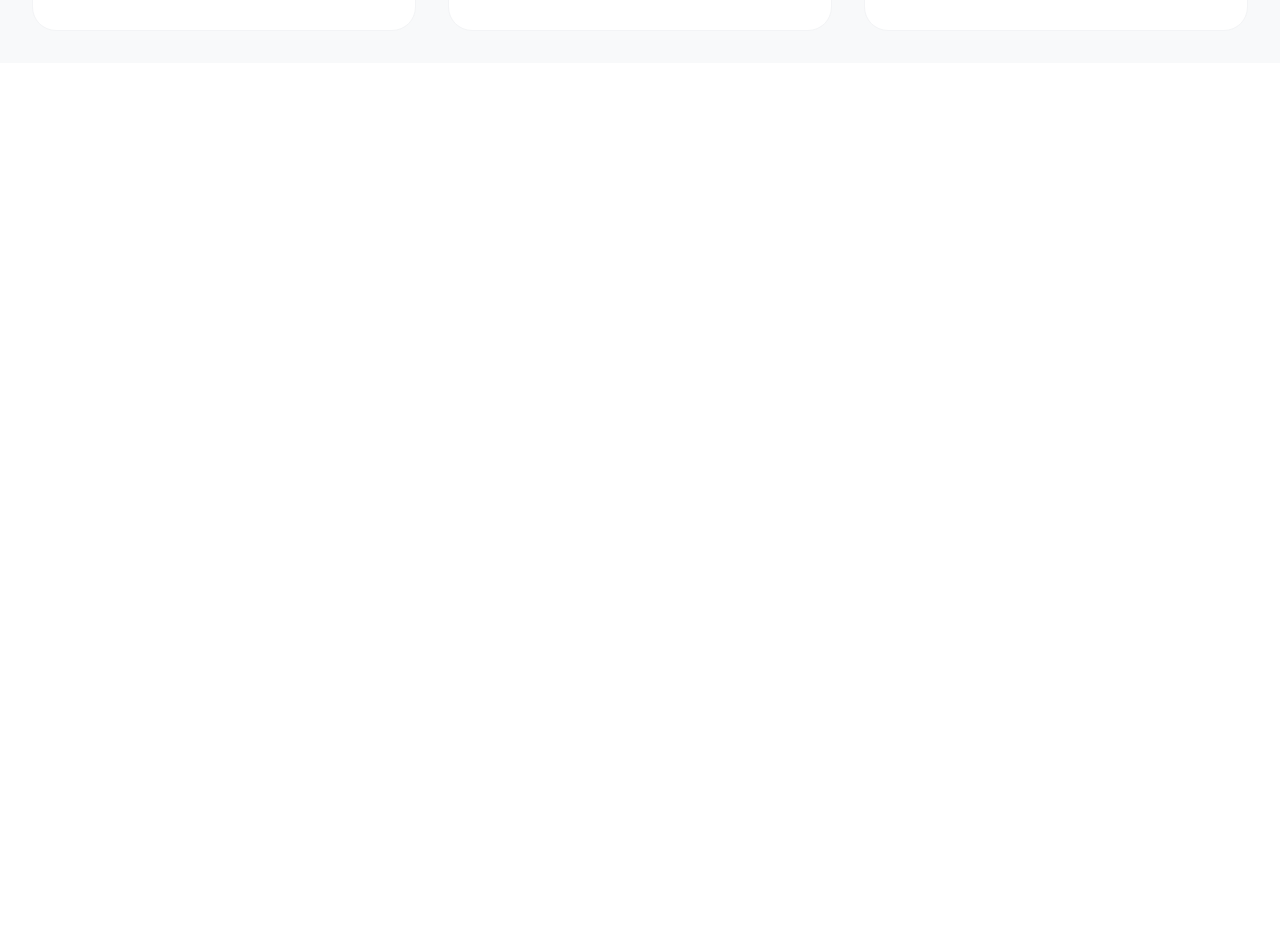
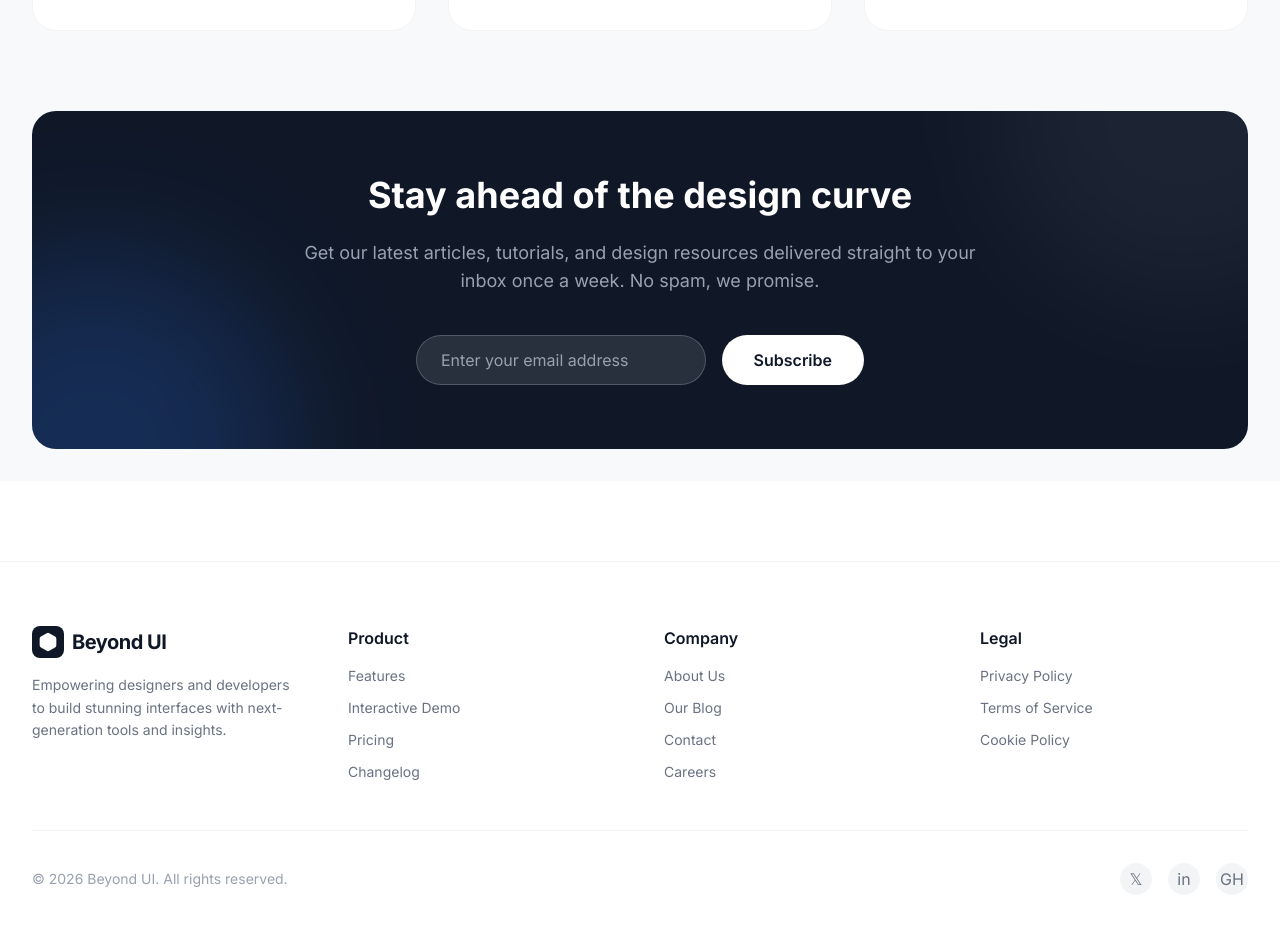
Before and after one commit to reubenzzz/blog-app, a Next.js app: page / in a window 1280 px wide. Shown: the part 1391-2316 px from the top of the page. Before the commit the page ends 1454 px from the top, so only its background shows below. Built offline with nearby package versions, Linux system fonts and the light colour scheme; no server answers.

Commit message:
feat: add detailed footer and newsletter CTA section

```diff
--- a/src/app/layout.tsx
+++ b/src/app/layout.tsx
@@ -2,6 +2,8 @@ import type { Metadata } from "next";
 import { Inter } from "next/font/google";
 import "./globals.css";
 import { Providers } from "@/components/Providers";
+
+import { Footer } from "@/components/Footer";
 
 const inter = Inter({
   variable: "--font-inter",
@@ -26,6 +28,7 @@ export default function RootLayout({
       <body className="min-h-full flex flex-col font-sans text-gray-900 bg-white">
         <Providers>
           {children}
+          <Footer />
         </Providers>
       </body>
     </html>
--- /dev/null
+++ b/src/components/Footer.tsx
@@ -0,0 +1,64 @@
+import { Hexagon } from "lucide-react";
+import Link from "next/link";
+
+export function Footer() {
+  return (
+    <footer className="bg-white border-t border-gray-100 py-12 md:py-16 mt-20">
+      <div className="max-w-7xl mx-auto px-4 sm:px-6 lg:px-8">
+        <div className="grid grid-cols-1 md:grid-cols-4 gap-12">
+          <div className="md:col-span-1">
+            <Link href="/" className="flex items-center gap-2 mb-4 group inline-flex">
+              <div className="bg-gray-900 text-white p-1.5 rounded-lg group-hover:bg-gray-800 transition-colors">
+                <Hexagon className="w-5 h-5 fill-current" />
+              </div>
+              <span className="font-bold text-xl tracking-tight text-gray-900">Beyond UI</span>
+            </Link>
+            <p className="text-gray-500 text-sm leading-relaxed mb-6">
+              Empowering designers and developers to build stunning interfaces with next-generation tools and insights.
+            </p>
+          </div>
+
+          <div>
+            <h4 className="font-semibold text-gray-900 mb-4">Product</h4>
+            <ul className="space-y-3 text-sm text-gray-500">
+              <li><Link href="/features" className="hover:text-gray-900 transition-colors">Features</Link></li>
+              <li><Link href="/demo" className="hover:text-gray-900 transition-colors">Interactive Demo</Link></li>
+              <li><Link href="#" className="hover:text-gray-900 transition-colors">Pricing</Link></li>
+              <li><Link href="#" className="hover:text-gray-900 transition-colors">Changelog</Link></li>
+            </ul>
+          </div>
+
+          <div>
+            <h4 className="font-semibold text-gray-900 mb-4">Company</h4>
+            <ul className="space-y-3 text-sm text-gray-500">
+              <li><Link href="/about" className="hover:text-gray-900 transition-colors">About Us</Link></li>
+              <li><Link href="/blog" className="hover:text-gray-900 transition-colors">Our Blog</Link></li>
+              <li><Link href="/contact" className="hover:text-gray-900 transition-colors">Contact</Link></li>
+              <li><Link href="#" className="hover:text-gray-900 transition-colors">Careers</Link></li>
+            </ul>
+          </div>
+
+          <div>
+            <h4 className="font-semibold text-gray-900 mb-4">Legal</h4>
+            <ul className="space-y-3 text-sm text-gray-500">
+              <li><Link href="#" className="hover:text-gray-900 transition-colors">Privacy Policy</Link></li>
+              <li><Link href="#" className="hover:text-gray-900 transition-colors">Terms of Service</Link></li>
+              <li><Link href="#" className="hover:text-gray-900 transition-colors">Cookie Policy</Link></li>
+            </ul>
+          </div>
+        </div>
+
+        <div className="border-t border-gray-100 mt-12 pt-8 flex flex-col md:flex-row items-center justify-between gap-4">
+          <p className="text-sm text-gray-400">
+            © {new Date().getFullYear()} Beyond UI. All rights reserved.
+          </p>
+          <div className="flex gap-4">
+            <div className="w-8 h-8 rounded-full bg-gray-100 hover:bg-gray-200 transition-colors cursor-pointer flex items-center justify-center text-gray-500">𝕏</div>
+            <div className="w-8 h-8 rounded-full bg-gray-100 hover:bg-gray-200 transition-colors cursor-pointer flex items-center justify-center text-gray-500">in</div>
+            <div className="w-8 h-8 rounded-full bg-gray-100 hover:bg-gray-200 transition-colors cursor-pointer flex items-center justify-center text-gray-500">GH</div>
+          </div>
+        </div>
+      </div>
+    </footer>
+  );
+}
--- a/src/components/HomeClient.tsx
+++ b/src/components/HomeClient.tsx
@@ -138,6 +138,30 @@ export function HomeClient({ initialPosts }: { initialPosts: Post[] }) {
               ))}
             </div>
           </section>
+
+          {/* Newsletter Section */}
+          <section className="bg-gray-900 rounded-3xl p-8 sm:p-12 lg:p-16 text-center text-white mt-20 relative overflow-hidden">
+            <div className="absolute top-0 right-0 -translate-y-1/2 translate-x-1/3 w-96 h-96 bg-white/5 rounded-full blur-3xl"></div>
+            <div className="absolute bottom-0 left-0 translate-y-1/2 -translate-x-1/3 w-96 h-96 bg-blue-500/20 rounded-full blur-3xl"></div>
+
+            <div className="relative z-10 max-w-2xl mx-auto">
+              <h3 className="text-3xl sm:text-4xl font-bold mb-6">Stay ahead of the design curve</h3>
+              <p className="text-gray-400 text-lg mb-10">
+                Get our latest articles, tutorials, and design resources delivered straight to your inbox once a week. No spam, we promise.
+              </p>
+              <form className="flex flex-col sm:flex-row gap-4 max-w-md mx-auto" onSubmit={(e) => e.preventDefault()}>
+                <input
+                  type="email"
+                  placeholder="Enter your email address"
+                  className="flex-1 bg-white/10 border border-white/20 rounded-full px-6 py-3 text-white placeholder-gray-400 focus:outline-none focus:ring-2 focus:ring-white/50 focus:bg-white/20 transition-all"
+                  required
+                />
+                <button type="submit" className="bg-white text-gray-900 font-semibold px-8 py-3 rounded-full hover:bg-gray-100 transition-colors shrink-0">
+                  Subscribe
+                </button>
+              </form>
+            </div>
+          </section>
         </>
       )}
     </div>
```
